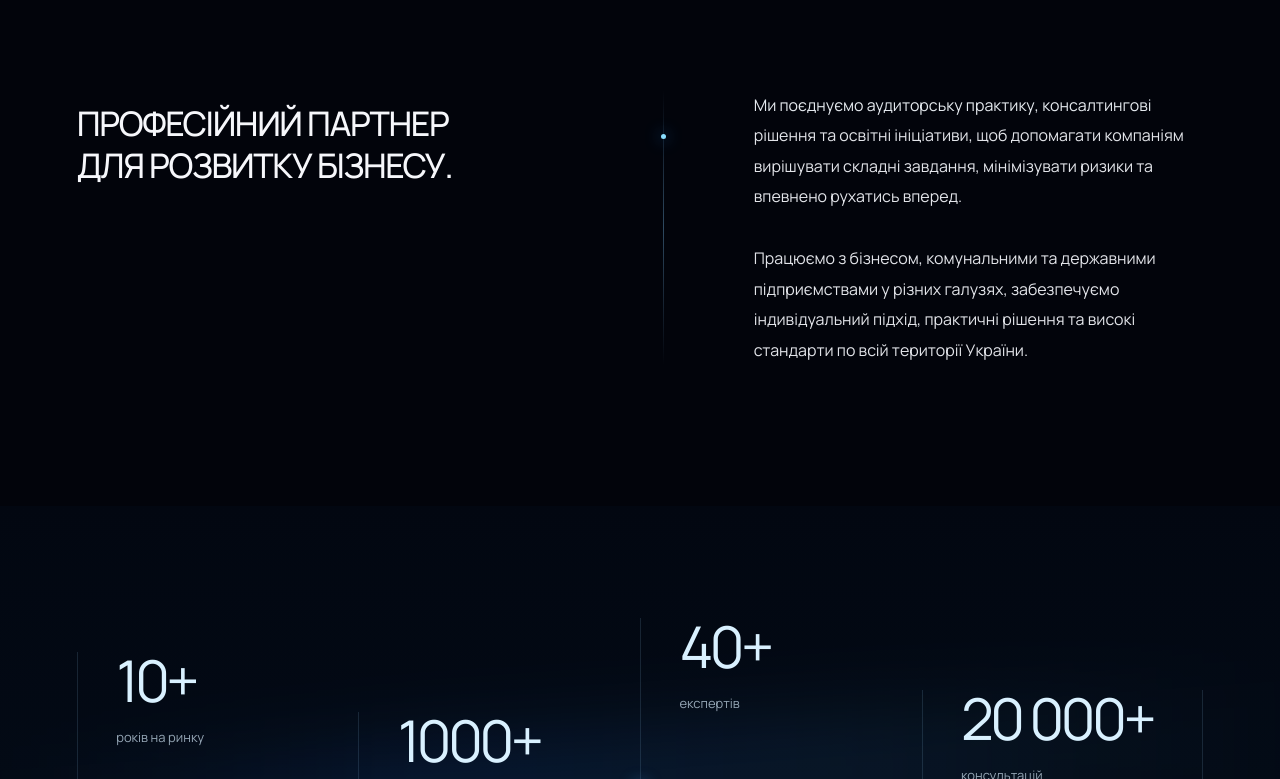
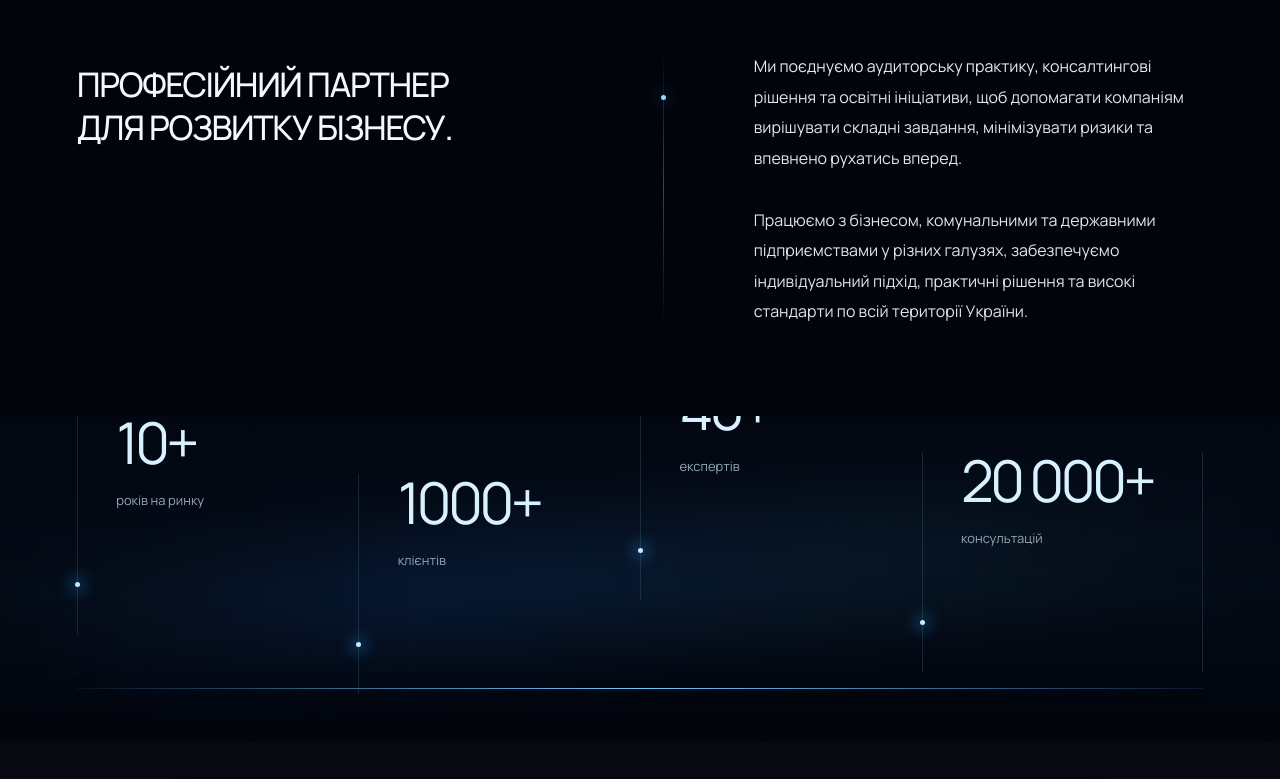
Before and after one commit to dnagorna3817-spec/website_akc_main, a Next.js app: page /about in a window 1280 px wide. Shown: the part 873-1652 px from the top of the page. Built offline with nearby package versions, Linux system fonts and the light colour scheme.

Commit message:
Reduce excess space between manifesto and metrics section

```diff
--- a/app/about/about.css
+++ b/app/about/about.css
@@ -1730,3 +1730,26 @@ body {
 .akc-about-figma .credentials--editorial .credentials__orbit-path {
   stroke: url(#credentials-arc-fade);
 }
+
+/* Bring the metrics closer to the manifesto: avoid a large empty band. */
+@media (min-width: 1001px) {
+  .akc-about-figma .manifesto {
+    padding-top: clamp(80px, 8vw, 115px);
+    padding-bottom: clamp(75px, 7vw, 105px);
+  }
+  .akc-about-figma .numbers {
+    min-height: 290px;
+    padding-top: 50px;
+    padding-bottom: 55px;
+    align-items: center;
+  }
+  .akc-about-figma .numbers__line {
+    bottom: 52px;
+  }
+}
+@media (min-width: 601px) and (max-width: 1000px) {
+  .akc-about-figma .numbers {
+    min-height: 430px;
+    padding-block: 55px;
+  }
+}
```
